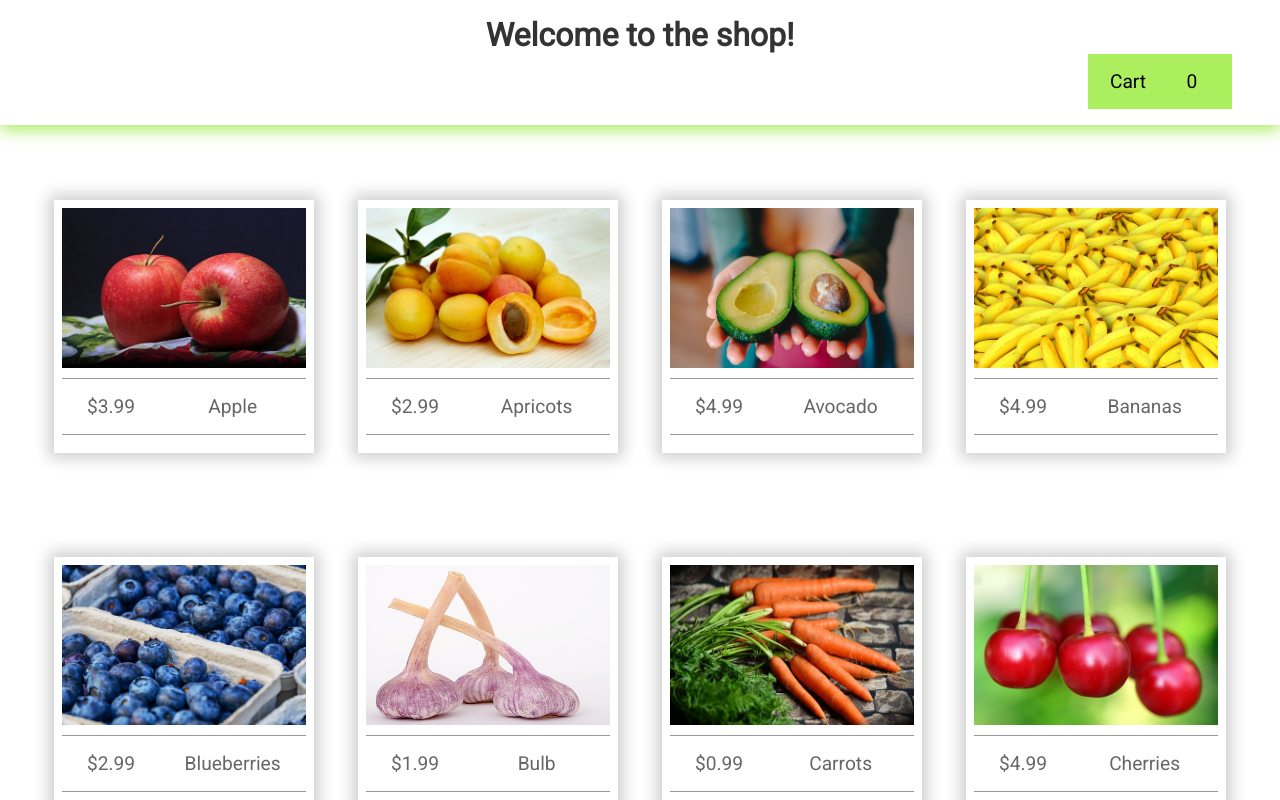
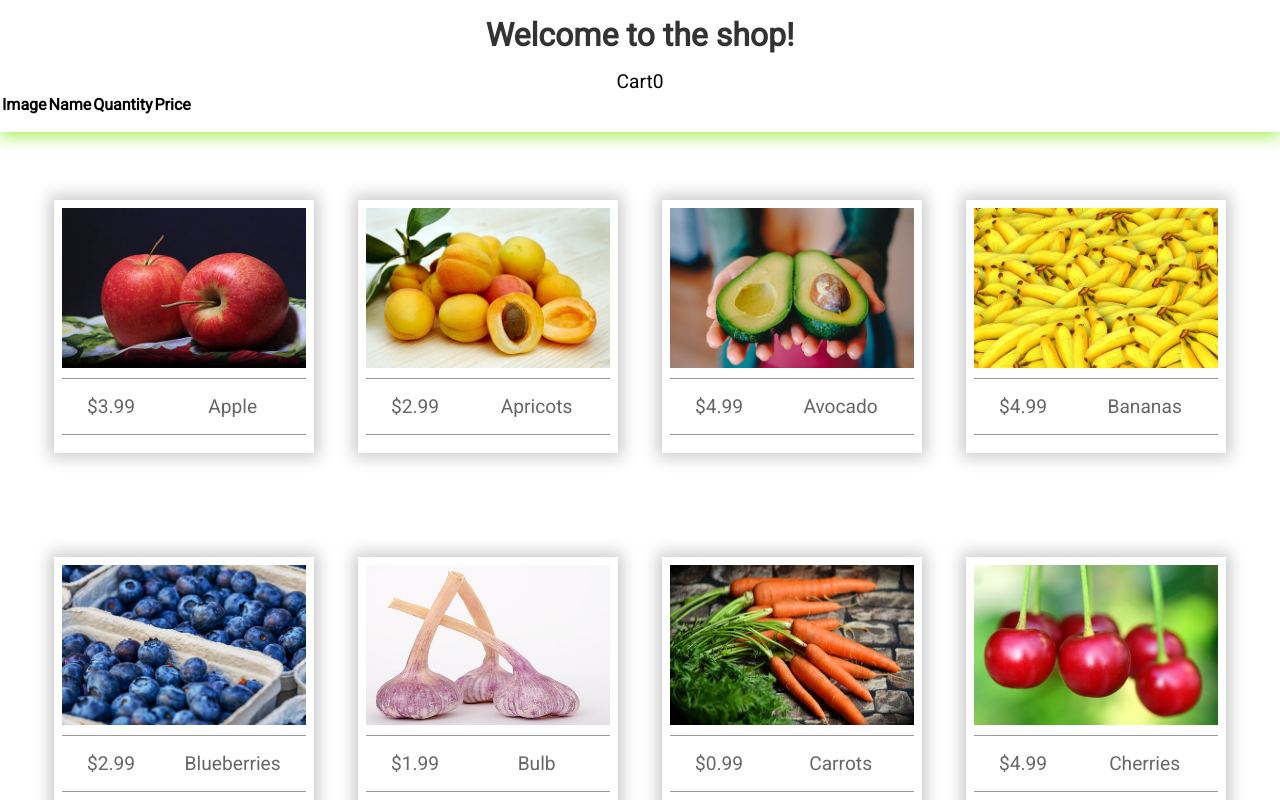
Before and after one commit to thierved/shopping_cart_react, a React (Create React App) app: page / in a window 1280 px wide. Shown: the top 800 px of the page. Built offline with nearby package versions, Linux system fonts and the light colour scheme.

Commit message:
added the html table

```diff
--- a/src/containers/Cart.js
+++ b/src/containers/Cart.js
@@ -6,12 +6,7 @@ import CartItem from '../components/CartItem';
 import * as cartAction from '../actions'
 
 class Cart extends Component {
-    constructor(props) {
-        super(props);
-        this.state = {
-            disable: false
-        }
-    }
+
     renderItem(items) {
         return items.map(item => {
             return (
@@ -21,13 +16,32 @@ class Cart extends Component {
     }
 
     render() {
+        console.log(this.props.bag)
         return (
-            <div className="cart" onClick={() => this.setState({ disable: true })}>
+            <div className="cart">
                 <span>Cart</span>
                 <span>{this.props.bag.length}</span>
-                <div className={this.state.disable ? "chart-items" : "chart-items disable"}>
-                    <ul>{this.renderItem(this.props.bag)}</ul>
-                </div>
+                <table>
+                    <thead>
+                        <tr>
+                            <th>Image</th>
+                            <th>Name</th>
+                            <th>Quantity</th>
+                            <th>Price</th>
+                        </tr>
+                    </thead>
+                    <tbody>
+                        {this.props.bag.map(item => {
+                            return (
+                                <tr>
+                                    <td><img src={item.image} /></td>
+                                    <td>{item.name}</td>
+                                    <td>{item.price}</td>
+                                </tr>
+                            )
+                        })}
+                    </tbody>
+                </table>
             </div>
         );
     }
--- a/src/index.css
+++ b/src/index.css
@@ -30,48 +30,7 @@ a {
     color: rgba(0, 0, 0, 0.8);
 }
 
-.cart {
-    position: relative;
-    background-color: rgba(138, 233, 30, 0.712);
-    width: 10%;
-    margin-left: 85%;
-    padding: 0.5rem;
-}
 
-
-.cart:hover {
-    cursor: pointer;
-    box-shadow: 0 0 15px 5px rgba(0, 0, 0, 0.2);
-}
-
-.cart:hover:active {
-    box-shadow: 0 0 15px 1px rgba(0, 0, 0, 0.2);
-}
-
-
-.cart span {
-    width: 50%;
-    padding: 0.5rem 0;
-}
-
-.chart-items {
-    position: absolute;
-    top: 5rem;
-    right: 0;
-    background: #52e010;
-    width: 15rem;
-    min-height: 5rem;
-}
-
-.chart-items.disable {
-    display: none;
-}
-
-.chart-items li {
-    padding: 1rem 2rem;
-    list-style: none;
-    text-align: left;
-}
 
 .item-container {
     width: 95%;
```
